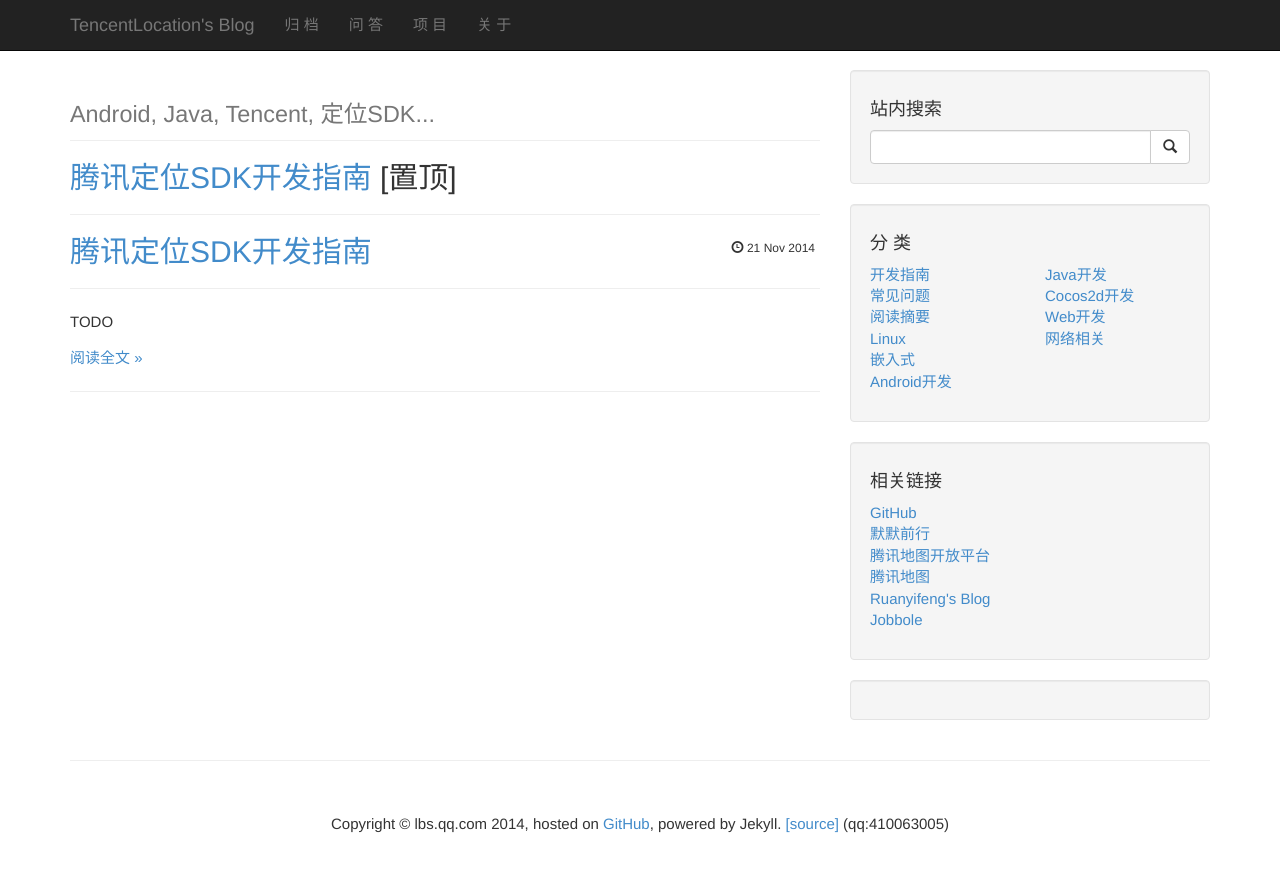
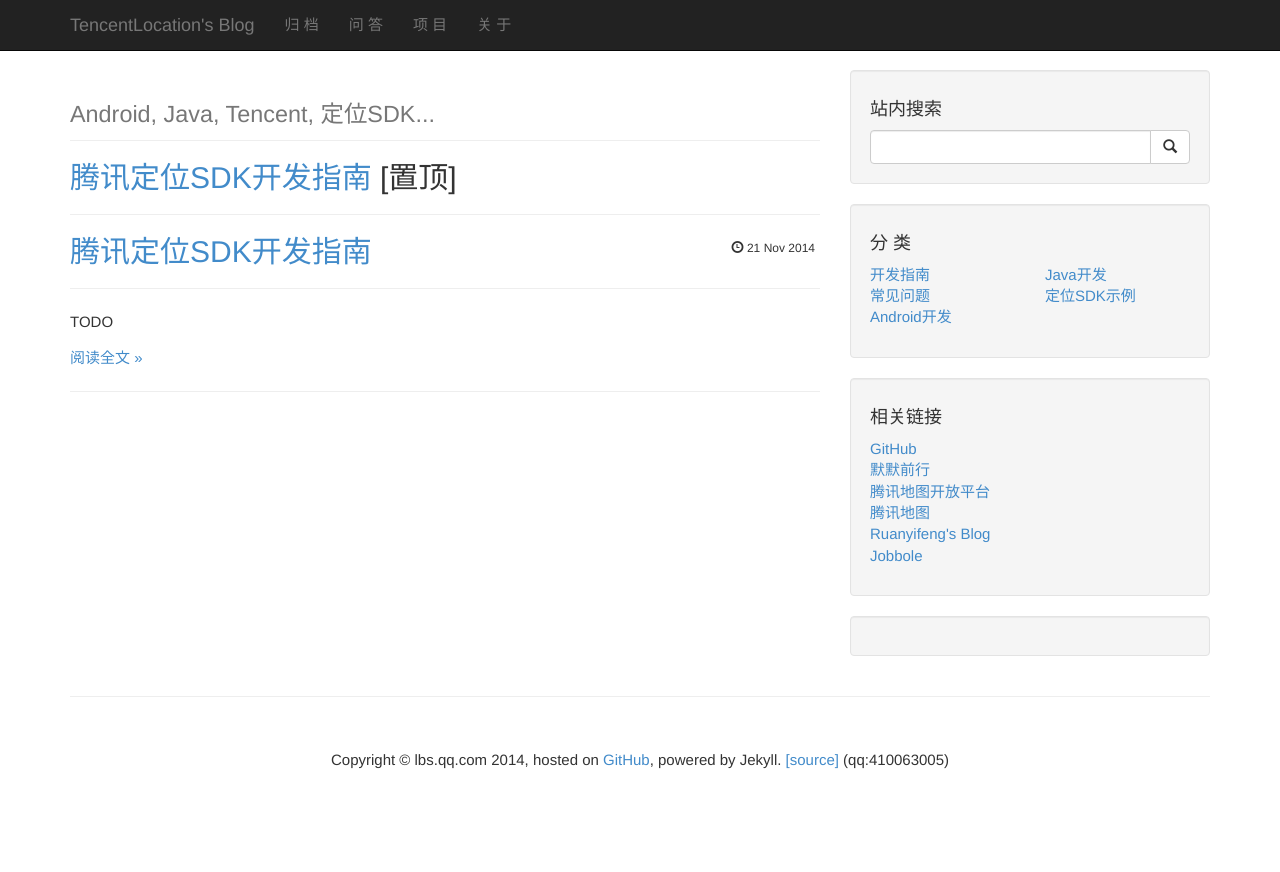
Before and after one commit to tencentlocation/tencentlocation.github.io, a Jekyll site: the page built from index.html, in a window 1280 px wide. Shown: the top 872 px of the page. Built offline with Jekyll 4.4.1, drawn with Linux system fonts in a browser that asks for light colours; Markdown is read by kramdown in place of the engine named in the settings; the list of posts is cut into pages by our own code; comment, search, counter and statistics services are not loaded.

Commit message:
mod: update categories 	modified:   _includes/categories.html

```diff
--- a/_includes/categories.html
+++ b/_includes/categories.html
@@ -8,21 +8,6 @@
                   <li>
                     <a href="/categories.html#faq">
                     常见问题
-                    </a>
-                  </li>
-                  <li>
-                    <a href="/categories.html#reading">
-                      阅读摘要
-                    </a>
-                  </li>
-                  <li>
-                    <a href="/categories.html#linux">
-                      Linux
-                    </a>
-                  </li>
-                  <li>
-                    <a href="/categories.html#embedded">
-                      嵌入式
                     </a>
                   </li>
                   <li>
@@ -40,19 +25,9 @@
                       Java开发
                     </a>
                   </li>
-		  <li>
-                    <a href="/categories.html#cocos2d">
-                      Cocos2d开发
-                    </a>
-                  </li>
                   <li>
-                    <a href="/categories.html#web">
-                      Web开发
-                    </a>
-                  </li>
-                  <li>
-                    <a href="/categories.html#network">
-                      网络相关
+                    <a href="/categories.html#demo">
+                      定位SDK示例
                     </a>
                   </li>
                 </ul>
```
